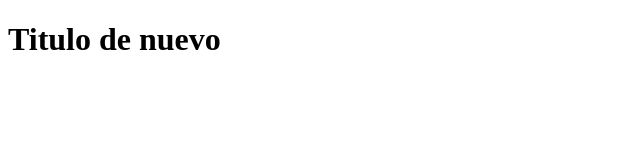
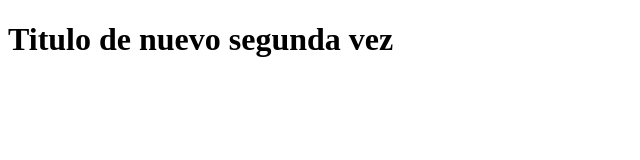
Before and after one commit to mrodlav/hello-world-git, a plain HTML site: page index.html in a window 1280 px wide. Shown: the whole page, without its empty margins (0-640 px from the left). Drawn offline with Linux system fonts and the light colour scheme.

Commit message:
Se modificó el titulo segundo

```diff
--- a/index.html
+++ b/index.html
@@ -6,7 +6,7 @@
     <title>Document</title>
 </head>
 <body>
-    <h1>Titulo de nuevo</h1>
+    <h1>Titulo de nuevo segunda vez </h1>
 
 </body>
 </html>
```
